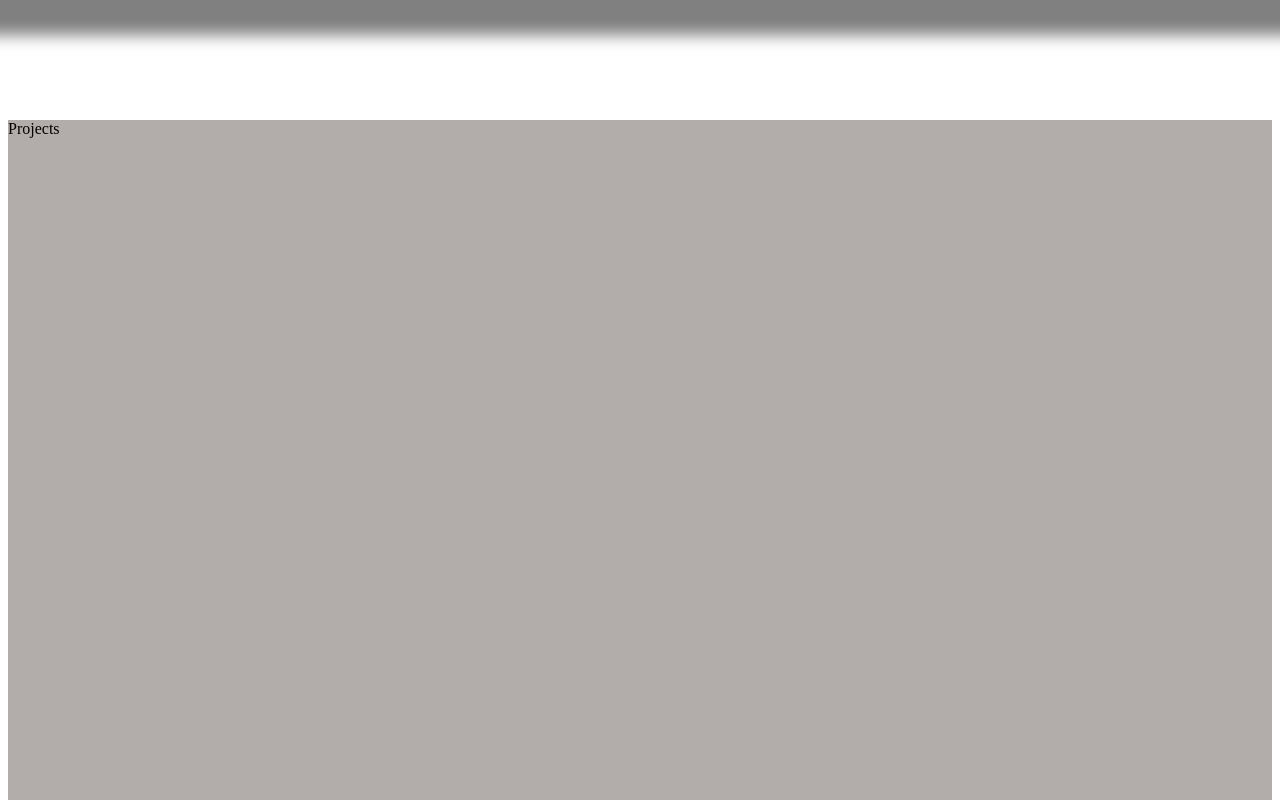
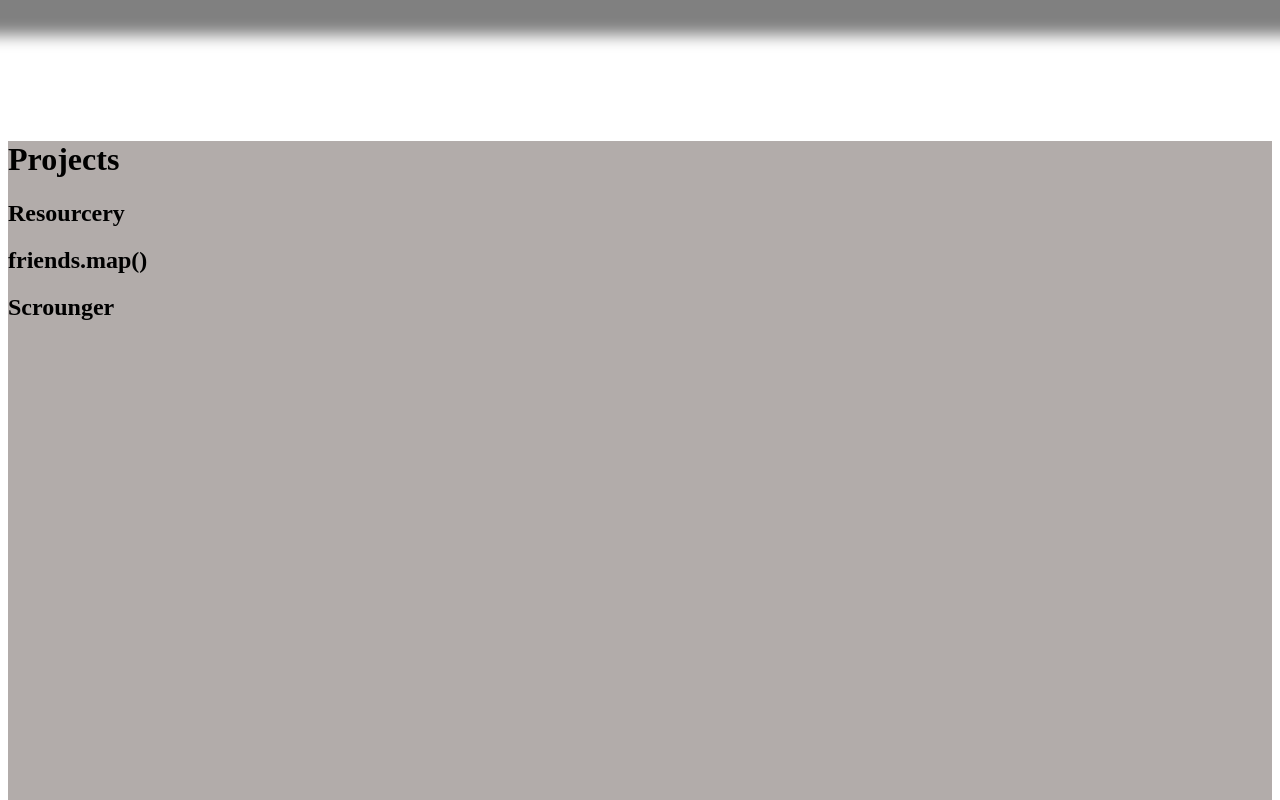
Before and after one commit to baileykue/personal-site, a React app: page / in a window 1280 px wide. Shown: the part 800-1600 px from the top of the page. Built offline with nearby package versions, Linux system fonts and the light colour scheme; a web font is replaced by a local one.

Commit message:
starting to add info to portfolio section, trying to add favicon

```diff
--- a/src/components/Projects/Projects.css
+++ b/src/components/Projects/Projects.css
@@ -1,4 +1,4 @@
 .projects {
-  height: 100rem;
+  height: 50rem;
   background-color: #b2acaa;
 }
--- a/src/components/Projects/Projects.jsx
+++ b/src/components/Projects/Projects.jsx
@@ -4,7 +4,16 @@ export default function Projects() {
   const { projects } = styles;
   return (
     <div id="projects-id" className={projects}>
-      Projects
+      <h1>Projects</h1>
+      <div>
+        <h2>Resourcery</h2>
+      </div>
+      <div>
+        <h2>friends.map()</h2>
+      </div>
+      <div>
+        <h2>Scrounger</h2>
+      </div>
     </div>
   );
 }
--- a/src/index.html
+++ b/src/index.html
@@ -2,8 +2,10 @@
 <html lang="en">
   <head>
     <meta charset="UTF-8" />
+    <link rel="icon" href="%PUBLIC_URL%/favicon.ico" />
     <meta name="viewport" content="width=device-width, initial-scale=1.0" />
     <meta http-equiv="X-UA-Compatible" content="ie=edge" />
+    <link rel="manifest" href="%PUBLIC_URL%/manifest.json" />
     <title>Bailey Kuebelbeck</title>
   </head>
 
```
Also changed, not shown: public/manifest.json (added), 1 other file (tests, documents, lock files or other folders).
